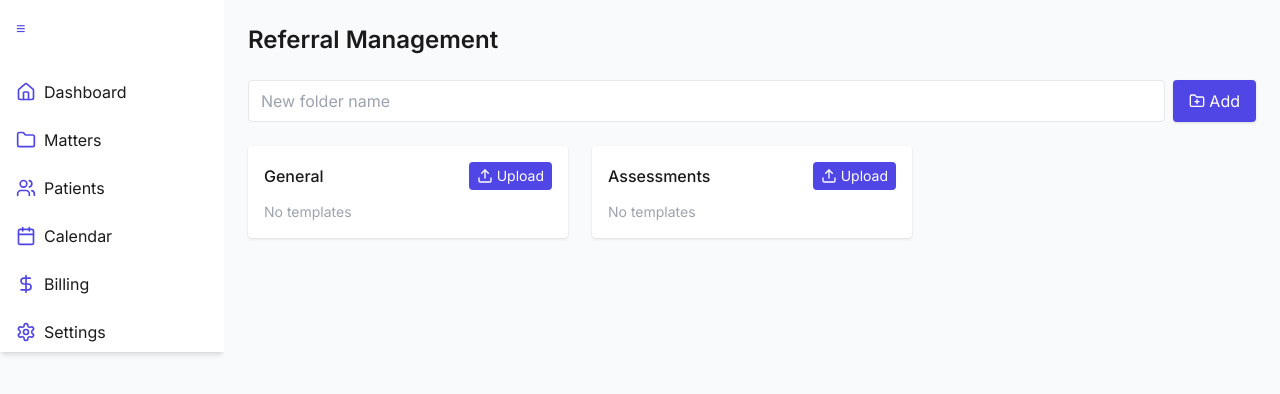
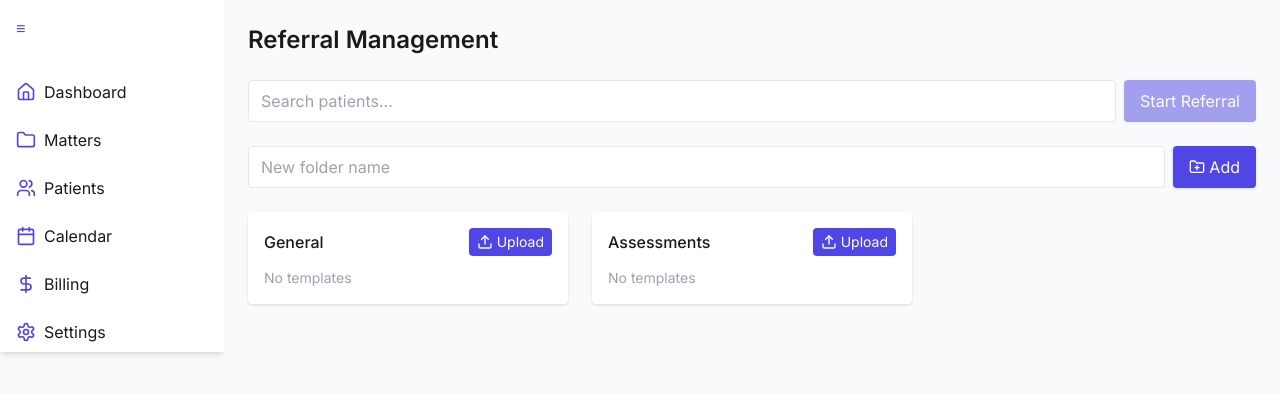
Before and after one commit to sorryforpie/UrgentPsychCRM, a Next.js app: page /referrals in a window 1280 px wide. Shown: the top 394 px of the page. Built offline with nearby package versions, Linux system fonts and the light colour scheme.

Commit message:
Add patient search dropdown and referral stub

```diff
--- a/src/app/referrals/page.tsx
+++ b/src/app/referrals/page.tsx
@@ -1,6 +1,7 @@
 'use client';
 import { useState } from 'react';
 import { FolderPlus, Upload } from 'lucide-react';
+import patients from '@/data/patients';
 
 interface Template {
   id: number;
@@ -20,6 +21,8 @@ export default function ReferralsPage() {
   ]);
   const [folderName, setFolderName] = useState('');
   const [nextId, setNextId] = useState(3);
+  const [patientQuery, setPatientQuery] = useState('');
+  const [selectedPatientId, setSelectedPatientId] = useState<number | null>(null);
 
   const addFolder = () => {
     if (!folderName.trim()) return;
@@ -45,9 +48,46 @@ export default function ReferralsPage() {
     );
   };
 
+  const handlePatientChange = (e: React.ChangeEvent<HTMLInputElement>) => {
+    const val = e.target.value;
+    setPatientQuery(val);
+    const patient = patients.find(
+      (p) => p.name.toLowerCase() === val.toLowerCase(),
+    );
+    setSelectedPatientId(patient ? patient.id : null);
+  };
+
+  const handleGenerateReferral = () => {
+    if (selectedPatientId === null) return;
+    // TODO: integrate with document generation feature
+    console.log('Selected patient ID for referral:', selectedPatientId);
+  };
+
   return (
     <div className="space-y-6">
       <h1 className="text-2xl font-semibold">Referral Management</h1>
+      <div className="flex gap-2">
+        <input
+          type="text"
+          list="patient-options"
+          value={patientQuery}
+          onChange={handlePatientChange}
+          placeholder="Search patients..."
+          className="flex-1 px-3 py-2 border rounded"
+        />
+        <datalist id="patient-options">
+          {patients.map((p) => (
+            <option key={p.id} value={p.name} />
+          ))}
+        </datalist>
+        <button
+          onClick={handleGenerateReferral}
+          disabled={selectedPatientId === null}
+          className="px-4 py-2 bg-accent text-white rounded shadow disabled:opacity-50"
+        >
+          Start Referral
+        </button>
+      </div>
       <div className="flex gap-2">
         <input
           type="text"
```
